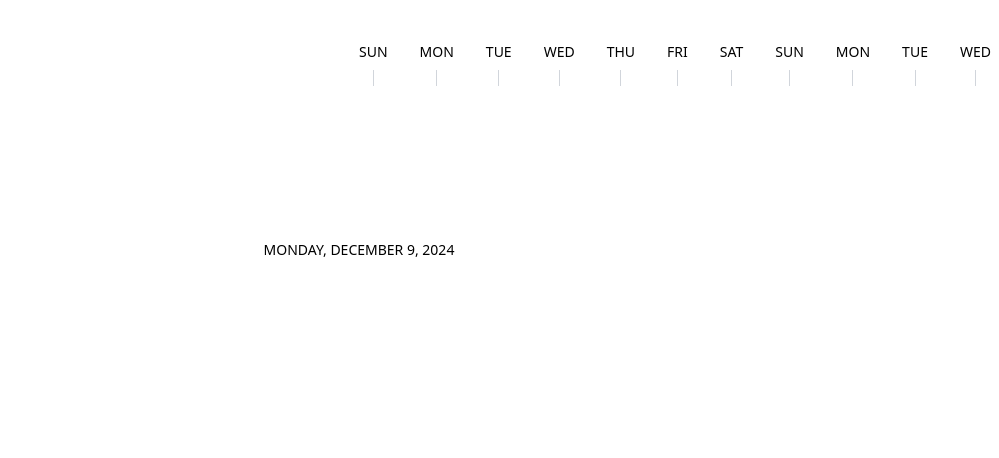
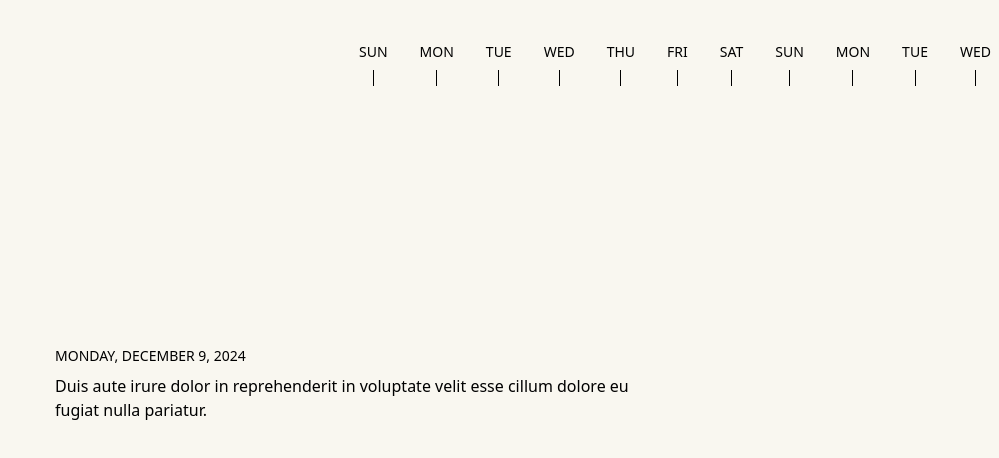
Before and after one commit to szymonhernik/diary_app-prototypes, a Next.js app: page / in a window 1280 px wide. Shown: the top 458 px of the page, without its empty margins (281-1280 px from the left). Built offline with nearby package versions, Linux system fonts and the light colour scheme.

Commit message:
finished first prototype

```diff
--- a/app/_components/Timeline.tsx
+++ b/app/_components/Timeline.tsx
@@ -120,8 +120,11 @@ export default function Timeline() {
   }, []); // Empty dependency array since we don't need to re-run this effect
 
   return (
-    <div className="w-full h-screen flex flex-col items-center justify-start gap-24 bg-white relative">
-      <div ref={scrollRef} className="w-full overflow-x-auto  scrollbar-hide">
+    <div className="w-full h-screen max-w-screen overflow-x-hidden flex flex-col items-center justify-center gap-24 bg-[#F9F7F0] relative">
+      <div
+        ref={scrollRef}
+        className="w-full absolute top-0 left-0 overflow-x-auto  scrollbar-hide"
+      >
         <div className="flex items-center space-x-8 px-[50vw] h-32">
           {days.map((day, i) => (
             <motion.div
@@ -144,7 +147,7 @@ export default function Timeline() {
                 {formatDay(day)}
               </motion.span>
               <motion.div
-                className="h-4 w-px bg-gray-300"
+                className="h-4 w-px bg-black"
                 animate={{
                   scale:
                     i === centerIndex
@@ -163,13 +166,13 @@ export default function Timeline() {
         {selectedDate && (
           <div className="flex flex-col items-center max-w-2xl px-4 mb-8 gap-8">
             <motion.div
-              className="w-96 text-sm font-medium uppercase flex justify-center items-center p-4"
+              className="w-screen-sm  flex justify-center items-center p-4"
               initial={{
-                x: scrollDirection === "right" ? 50 : -50,
+                x: scrollDirection === "right" ? 20 : -20,
                 opacity: 0,
               }}
               animate={{
-                x: isScrolling ? (scrollDirection === "right" ? -50 : 50) : 0,
+                x: isScrolling ? (scrollDirection === "right" ? -20 : 20) : 0,
                 opacity: isScrolling ? 0 : 1,
               }}
               exit={{
@@ -183,8 +186,12 @@ export default function Timeline() {
                 ease: "easeInOut",
               }}
             >
-              <div className="">
-                {formatFullDate(selectedDate)}
+              <div className="flex flex-col  gap-2">
+                <p className="text-sm font-medium uppercase">
+                  {formatFullDate(selectedDate)}
+                </p>
+                {/* getDailyContent */}
+                <p className="font-medium">{getDailyContent(selectedDate)}</p>
                 {/* <span className="ml-2 text-sm text-gray-500">
                   (Scrolling: {isScrolling ? "yes" : "no"})
                 </span> */}
```
